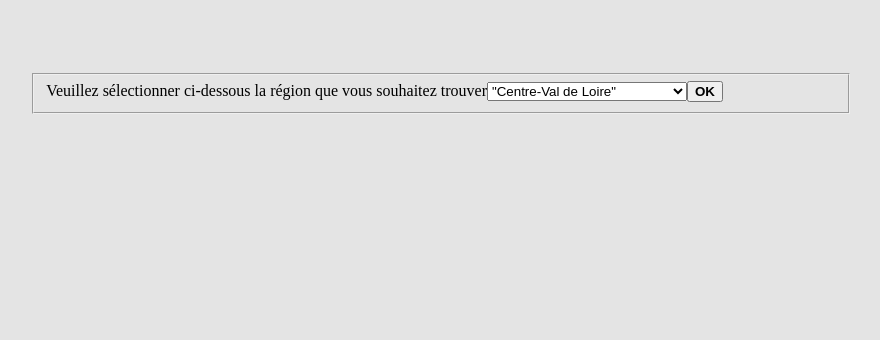
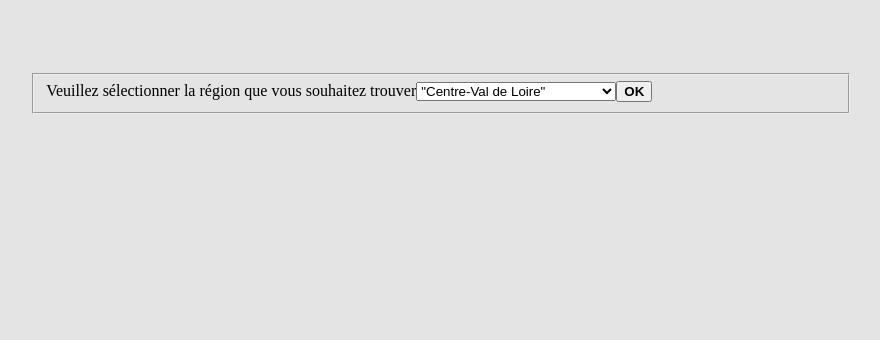
Before and after one commit to franckie242/Dev, a PHP site: page /region.php in a window 1280 px wide. Shown: the part 135-475 px from the top of the page, without its empty margins (199-1079 px from the left). Run offline with PHP 8.4, Linux system fonts and the light colour scheme.

Commit message:
Update region.php

```diff
--- a/region.php
+++ b/region.php
@@ -21,7 +21,7 @@ unset($tab[0]);
 
 echo "<form action=\"region.php\" method=\"post\">";
     echo "<fieldset>";
-        echo "<label for=\"region\">Veuillez sélectionner ci-dessous la région que vous souhaitez trouver</label>";
+        echo "<label for=\"region\">Veuillez sélectionner la région que vous souhaitez trouver</label>";
         echo "<select name=\"region\" id=\"region\">";
 
 foreach($tab as $val){
```
